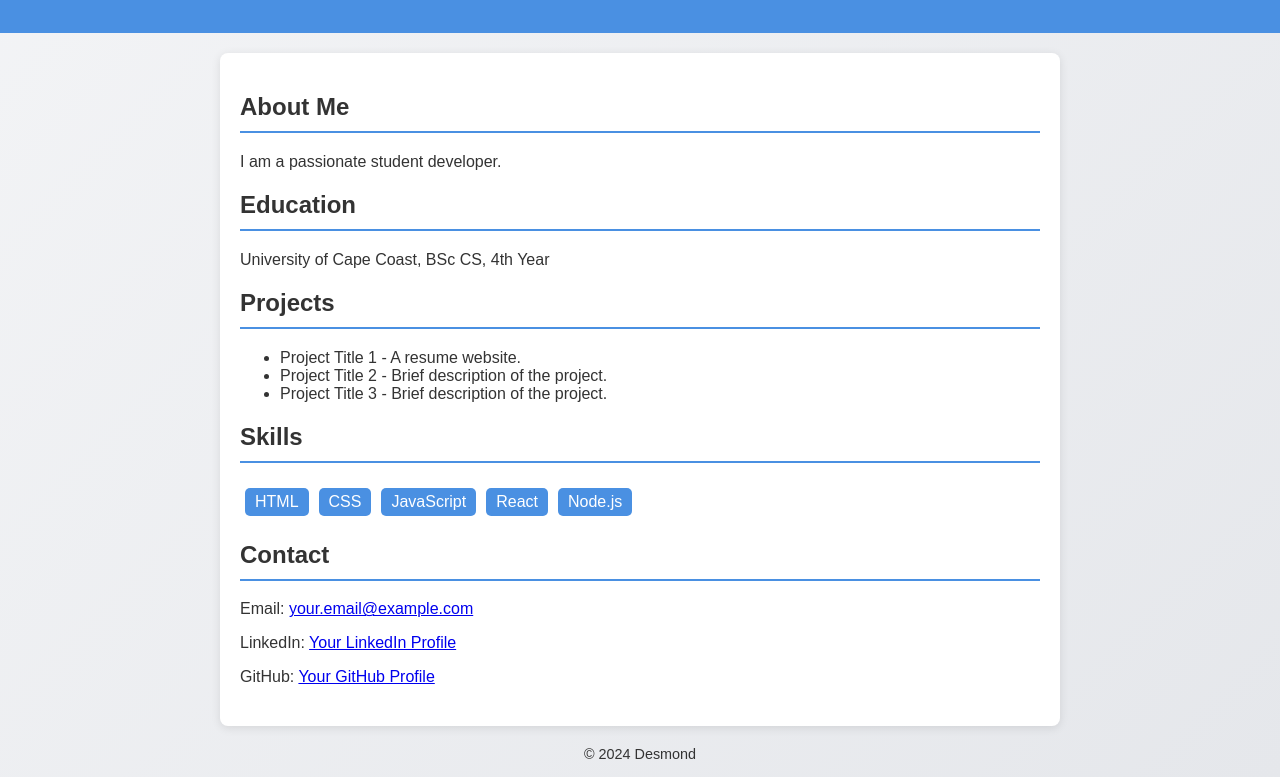
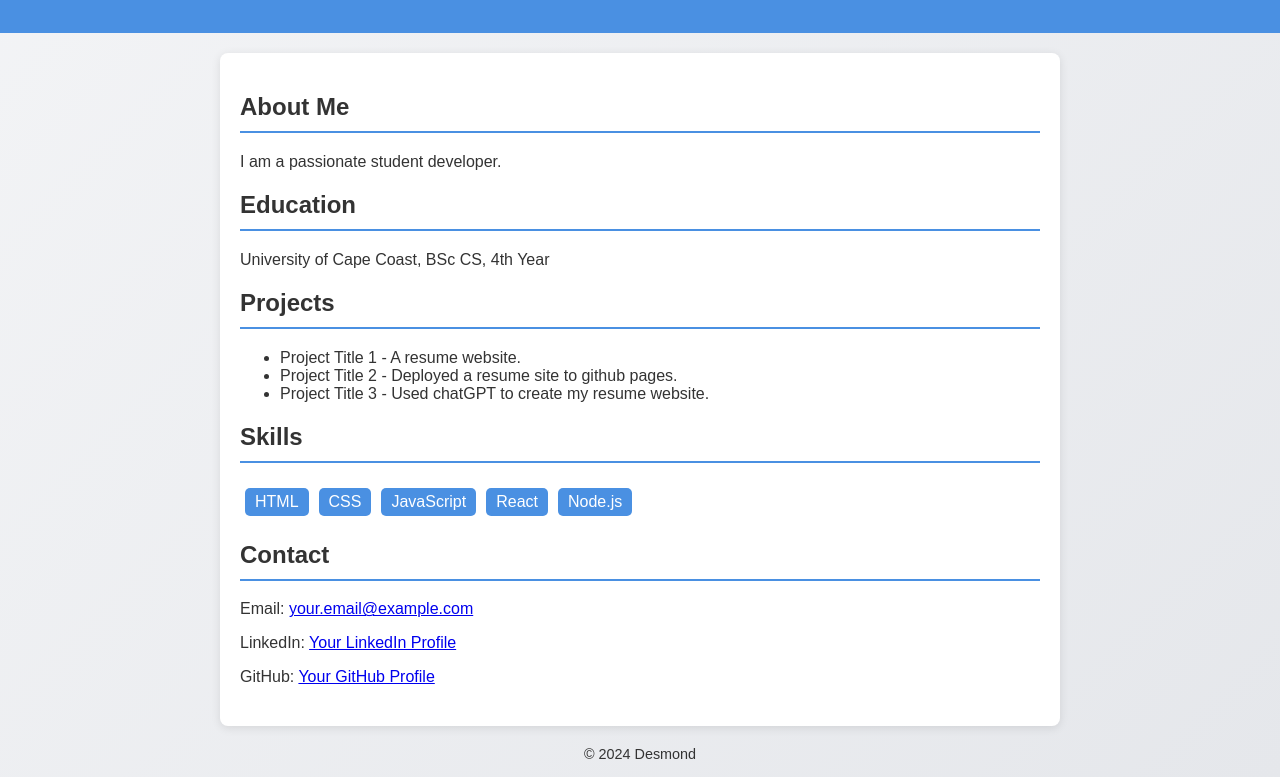
Before and after one commit to mlsa2024/my-resume, a plain HTML site: page index.html in a window 1280 px wide. Shown: the part 102-879 px from the top of the page. Drawn offline with Linux system fonts and the light colour scheme.

Commit message:
Updated my index.html project side

```diff
--- a/index.html
+++ b/index.html
@@ -77,8 +77,8 @@
         <h2>Projects</h2>
         <ul>
             <li>Project Title 1 - A resume website.</li>
-            <li>Project Title 2 - Brief description of the project.</li>
-            <li>Project Title 3 - Brief description of the project.</li>
+            <li>Project Title 2 - Deployed a resume site to github pages.</li>
+            <li>Project Title 3 - Used chatGPT to create my resume website.</li>
         </ul>
     </section>
 
```
